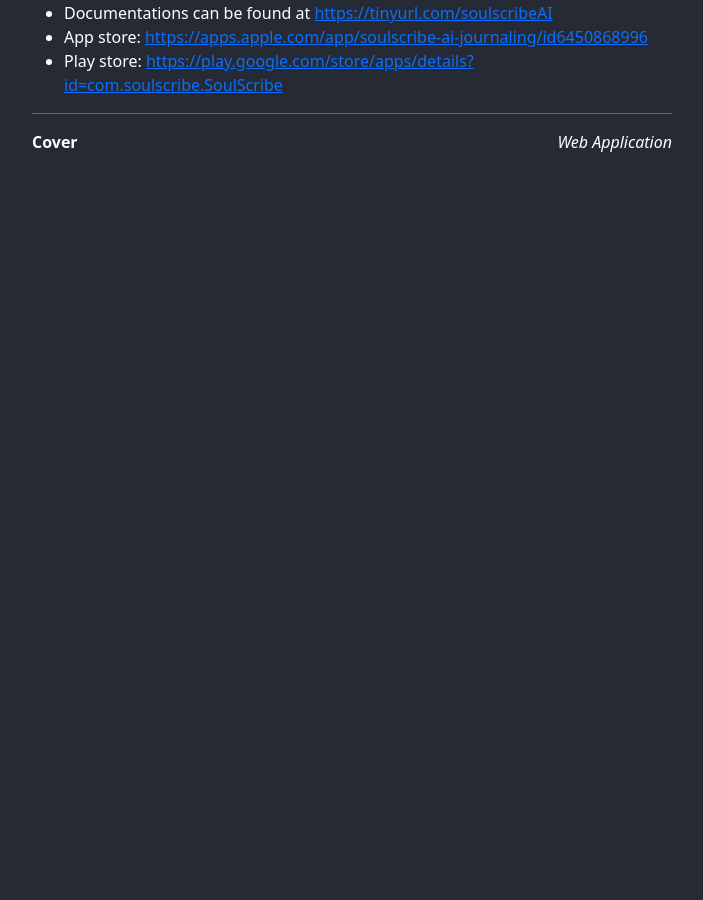
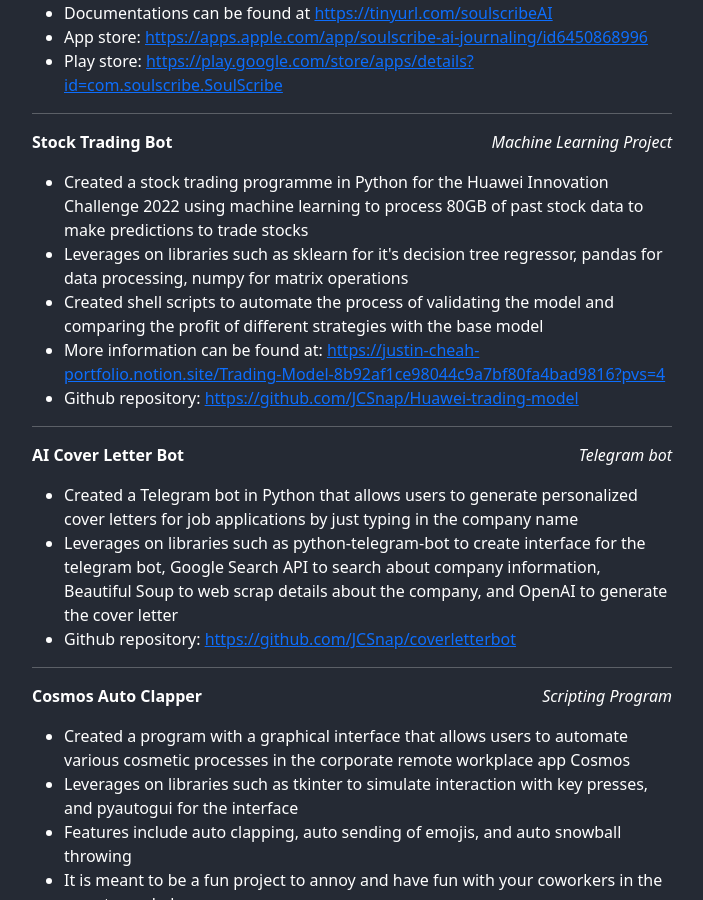
Before and after one commit to JCSnap/JCSnap.github.io, a React (Create React App) app: page /projects in a window 1280 px wide. Shown: the part 660-1560 px from the top of the page, without its empty margins (288-991 px from the left). Built offline with nearby package versions, Linux system fonts and the light colour scheme.

Commit message:
populated projects

```diff
--- a/src/components/ProjectPageContent.js
+++ b/src/components/ProjectPageContent.js
@@ -19,9 +19,65 @@ function ProjectPageContent() {
       ],
     },
     {
-      projectName: "Cover",
+      projectName: "Stock Trading Bot",
+      type: "Machine Learning Project",
+      descriptions: [
+        "Created a stock trading programme in Python for the Huawei Innovation Challenge 2022 using machine learning to process 80GB of past stock data to make predictions to trade stocks",
+        "Leverages on libraries such as sklearn for it's decision tree regressor, pandas for data processing, numpy for matrix operations",
+        "Created shell scripts to automate the process of validating the model and comparing the profit of different strategies with the base model",
+        "More information can be found at: https://justin-cheah-portfolio.notion.site/Trading-Model-8b92af1ce98044c9a7bf80fa4bad9816?pvs=4",
+        "Github repository: https://github.com/JCSnap/Huawei-trading-model",
+      ],
+    },
+    {
+      projectName: "AI Cover Letter Bot",
+      type: "Telegram bot",
+      descriptions: [
+        "Created a Telegram bot in Python that allows users to generate personalized cover letters for job applications by just typing in the company name",
+        "Leverages on libraries such as python-telegram-bot to create interface for the telegram bot, Google Search API to search about company information, Beautiful Soup to web scrap details about the company, and OpenAI to generate the cover letter",
+        "Github repository: https://github.com/JCSnap/coverletterbot",
+      ],
+    },
+    {
+      projectName: "Cosmos Auto Clapper",
+      type: "Scripting Program",
+      descriptions: [
+        "Created a program with a graphical interface that allows users to automate various cosmetic processes in the corporate remote workplace app Cosmos",
+        "Leverages on libraries such as tkinter to simulate interaction with key presses, and pyautogui for the interface",
+        "Features include auto clapping, auto sending of emojis, and auto snowball throwing",
+        "It is meant to be a fun project to annoy and have fun with your coworkers in the remote workplace",
+        "Github repository: https://github.com/JCSnap/cosmos-auto-clapper",
+      ],
+    },
+    {
+      projectName: "Clone Websites and AI Games",
+      type: "Web Applications and Python Scripts",
+      descriptions: [
+        "Recreated half of the fonrtpage of Codomo and Nodeflair with Reactjs, javascript and CSS",
+        "Integrated custom features such as an AI chatbot into Codomo's website which answers questions about the company and nothing else",
+        "Created custom games with Python and OpenAI's API by integrating generative AI, based on their existing templates on Rolljak",
+        "More details can be found here: https://justin-cheah-portfolio.notion.site/Website-clones-a0c9780659054d5087cb7e4aaf156e94?pvs=4",
+      ],
+    },
+    {
+      projectName: "Student Deliverhy bot",
+      type: "Telegram bot",
+      descriptions: [
+        "Created a simple telegram bot with a partner that allows students to create orders for selected NUS food stalls, and also for students to take up delivery orders to earn a small fee",
+        "This was my first Hackathon project, and also the first time I created a telegram bot (or any project for that matter)",
+        "More details can be found here: https://justin-cheah-portfolio.notion.site/Student-DeliveRHy-5eaf0952d28744fdb7695837c67de9d9?pvs=4",
+        "Github repository: https://github.com/JCSnap/Student-DeliveRHy-bot",
+      ],
+    },
+    {
+      projectName: "Personal Website",
       type: "Web Application",
-      descriptions: [],
+      descriptions: [
+        "Created a personal website with Reactjs, javascript, bootstrap and CSS",
+        "Accounted for responsiveness of the website on different screen sizes",
+        "For more details, visit the current website you are on now :)",
+        "Github repository: https://github.com/JCSnap/JCSnap.github.io",
+      ],
     },
   ];
 
```
